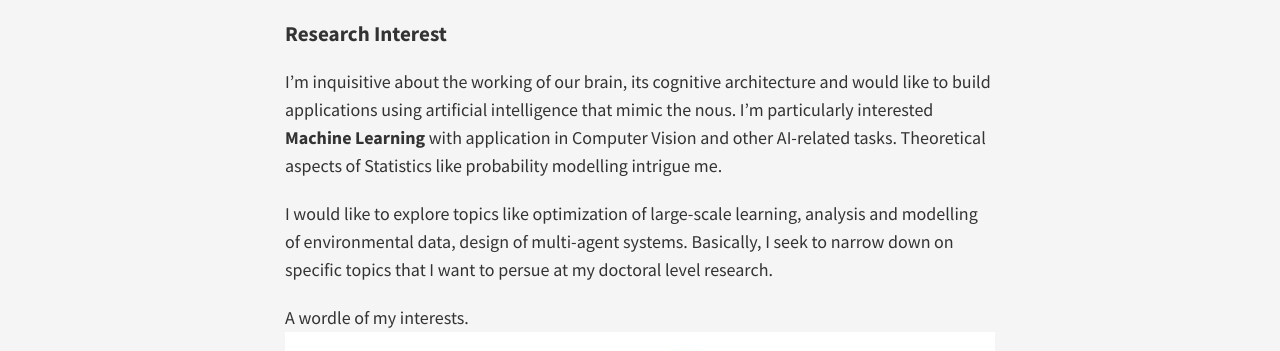
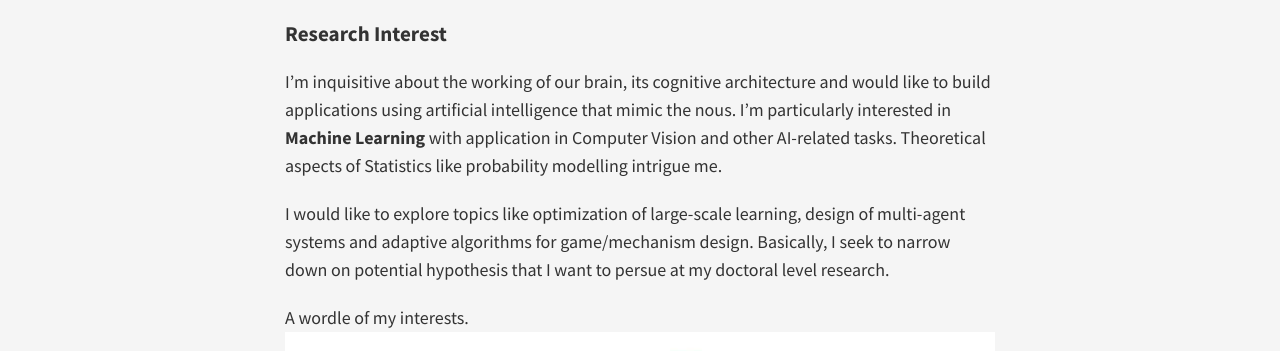
Before and after one commit to forkmsrini/forkmsrini.github.io-master, a Jekyll site: the page built from index.md, in a window 1280 px wide. Shown: the part 580-931 px from the top of the page. Built offline with Jekyll 4.4.1, drawn with Linux system fonts in a browser that asks for light colours; nearby versions of some CDN libraries; Markdown is read by kramdown in place of the engine named in the settings.

Commit message:
Update index.md

```diff
--- a/index.md
+++ b/index.md
@@ -29,9 +29,9 @@ I currently work as a Project Assistant at the [Medical Intelligence and Languag
 
 <h3>Research Interest</h3>
 
-I'm inquisitive about the working of our brain, its cognitive architecture and would like to build applications using artificial intelligence that mimic the nous. I'm particularly interested **Machine Learning** with application in Computer Vision and other AI-related tasks. Theoretical aspects of Statistics like probability modelling intrigue me.
+I'm inquisitive about the working of our brain, its cognitive architecture and would like to build applications using artificial intelligence that mimic the nous. I'm particularly interested in **Machine Learning** with application in Computer Vision and other AI-related tasks. Theoretical aspects of Statistics like probability modelling intrigue me.
 
-I would like to explore topics like optimization of large-scale learning, analysis and modelling of environmental data, design of  multi-agent systems. Basically, I seek to narrow down on specific topics that I want to persue at my doctoral level research.
+I would like to explore topics like optimization of large-scale learning, design of  multi-agent systems and adaptive algorithms for game/mechanism design. Basically, I seek to narrow down on potential hypothesis that I want to persue at my doctoral level research.
 
 A wordle of my interests.
 <img style="float:right" src="/public/images/riWordle.jpg">
```
